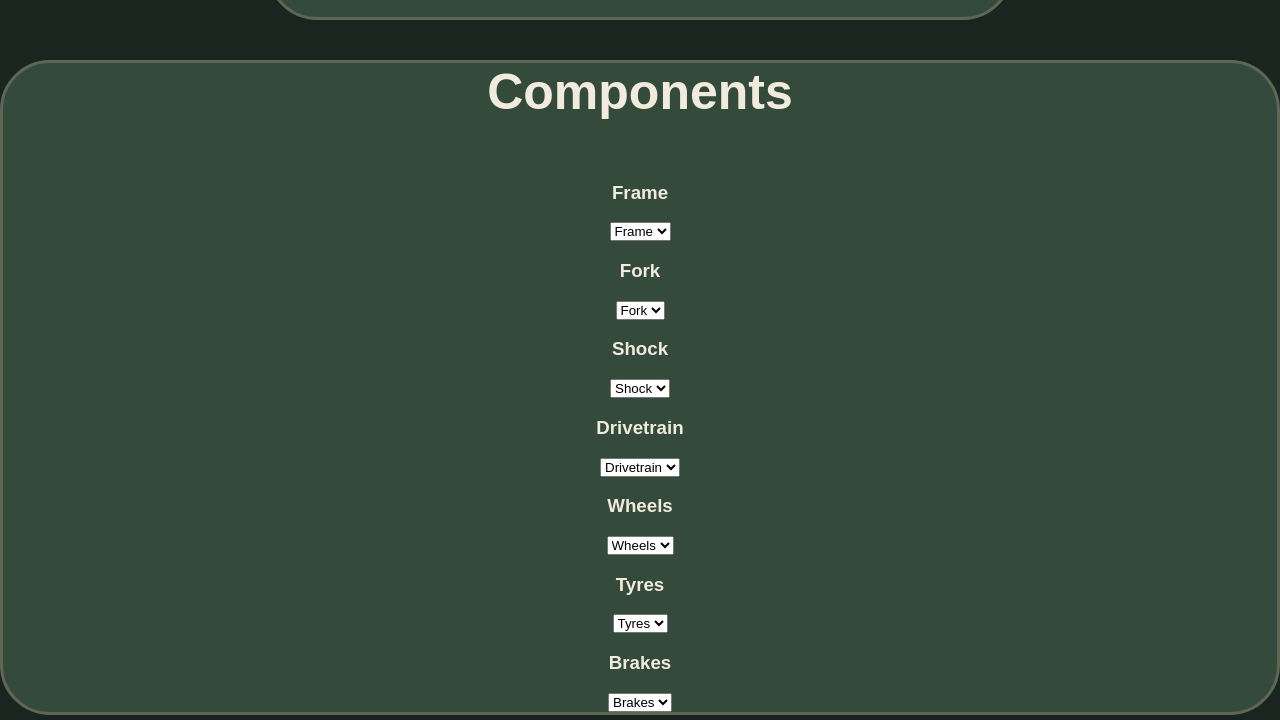
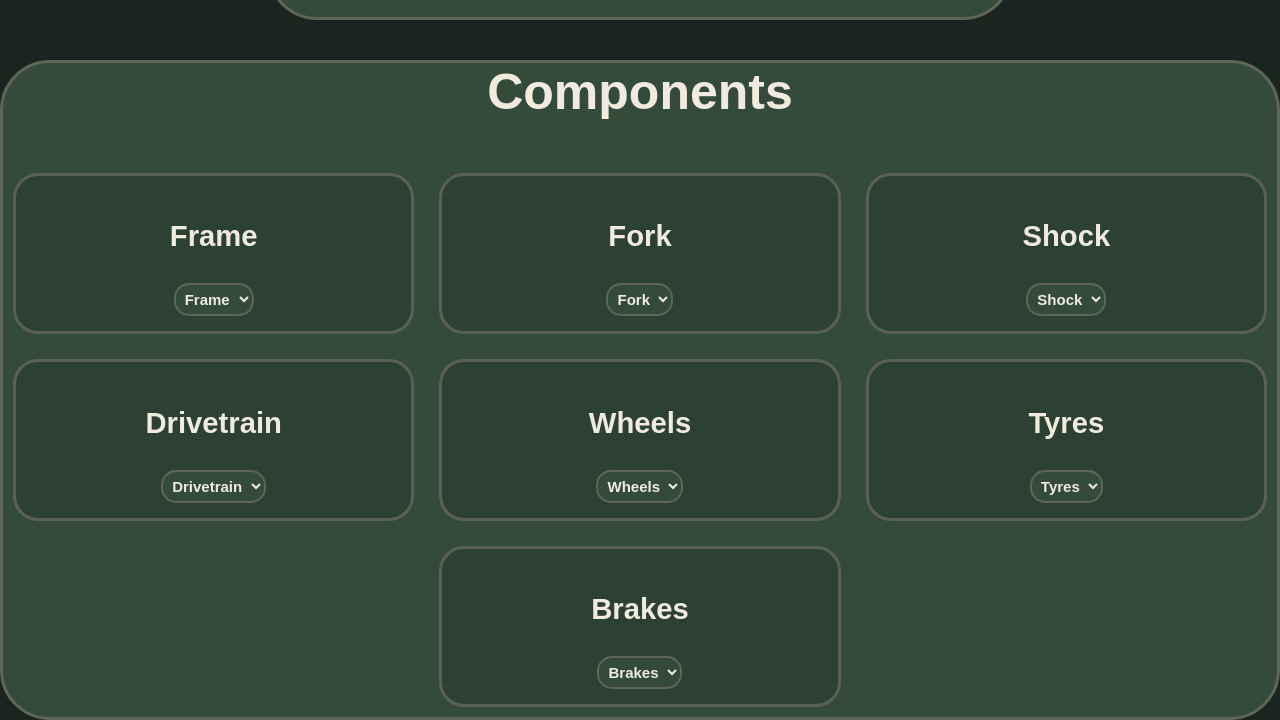
Before and after one commit to Grant2R/DIALED, a plain HTML site: page STATIC/Frontend/bikebuilder.html in a window 1280 px wide. Shown: the part 733-1453 px from the top of the page. Drawn offline with Linux system fonts and the light colour scheme.

Commit message:
Finished Bike Builder for now

```diff
--- a/STATIC/Frontend/bikebuilder.css
+++ b/STATIC/Frontend/bikebuilder.css
@@ -76,7 +76,38 @@ section h2 {
      margin-top: 40px;
     color: #F0EBDD;
     font-family: 'Manrope Light', sans-serif;
+    font-size: 25px;
     background-color: #344B3C;
     border-radius: 50px;
     border: 3px solid #606656;
 }
+.component-options {
+    display: grid;
+    grid-template-columns: repeat(3, 1fr);
+    gap: 25px;
+    padding: 10px;
+}
+.brakes {
+    grid-column: 2;
+}
+.component-item {
+    background-color: #2c4133;
+    border-radius: 25px;
+    padding: 15px;
+    border: 3px solid #5b6152;
+}
+.component-item select {
+    cursor: pointer;
+    background-color: #344B3C;
+    border-radius: 15px;
+    border: 2px solid #606656;
+    color: #F0EBDD;
+    font-family: 'Manrope Light', sans-serif;
+    font-weight: bold;
+    font-size: 15px;
+    padding: 5px;
+    transition: background-color 0.5s ease;
+}
+.component-item select:hover {
+    background-color: #abb899;
+}
--- a/STATIC/Frontend/bikebuilder.html
+++ b/STATIC/Frontend/bikebuilder.html
@@ -64,7 +64,7 @@
                             <option value="tyres">Tyres</option>
                         </select>
                     </div>
-                    <div class="component-item">
+                    <div class="component-item brakes">
                         <h3>Brakes</h3>
                         <select>
                             <option value="brakes">Brakes</option>
```
